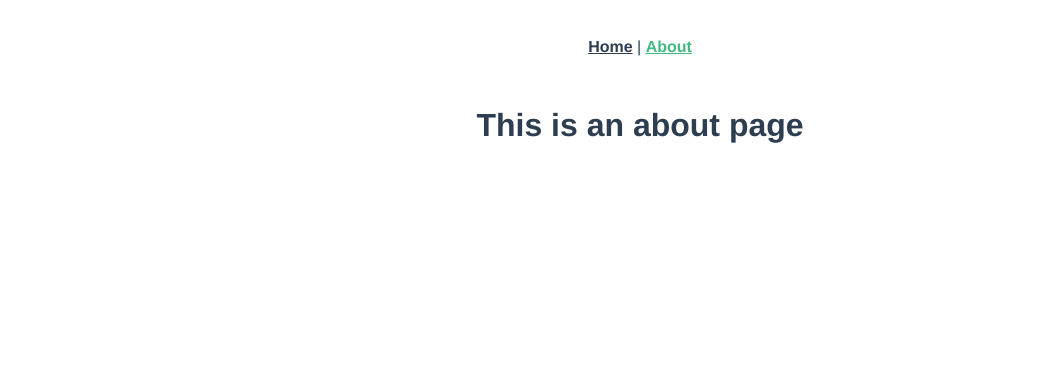
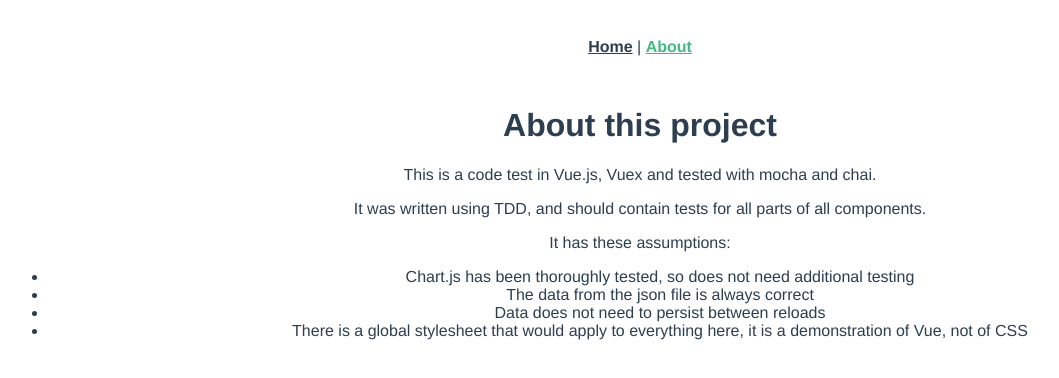
Before and after one commit to AlexOwen/example-vue-code-test, a Vue app: page /about in a window 1280 px wide. Shown: the top 378 px of the page, without its empty margins (0-1059 px from the left). Built offline with nearby package versions, Linux system fonts and the light colour scheme.

Commit message:
about page

```diff
--- a/src/views/About.vue
+++ b/src/views/About.vue
@@ -1,5 +1,15 @@
 <template>
   <div class="about">
-    <h1>This is an about page</h1>
+    <h1>About this project</h1>
+    <p>This is a code test in Vue.js, Vuex and tested with mocha and chai.</p>
+    <p>It was written using TDD, and should contain tests for all parts of all components.</p>
+    <p>It has these assumptions:</p>
+    <ul>
+      <li>Chart.js has been thoroughly tested, so does not need additional testing</li>
+      <li>The data from the json file is always correct</li>
+      <li>Data does not need to persist between reloads</li>
+      <li>There is a global stylesheet that would apply to everything here, it is a
+        demonstration of Vue, not of CSS</li>
+    </ul>
   </div>
 </template>
```
